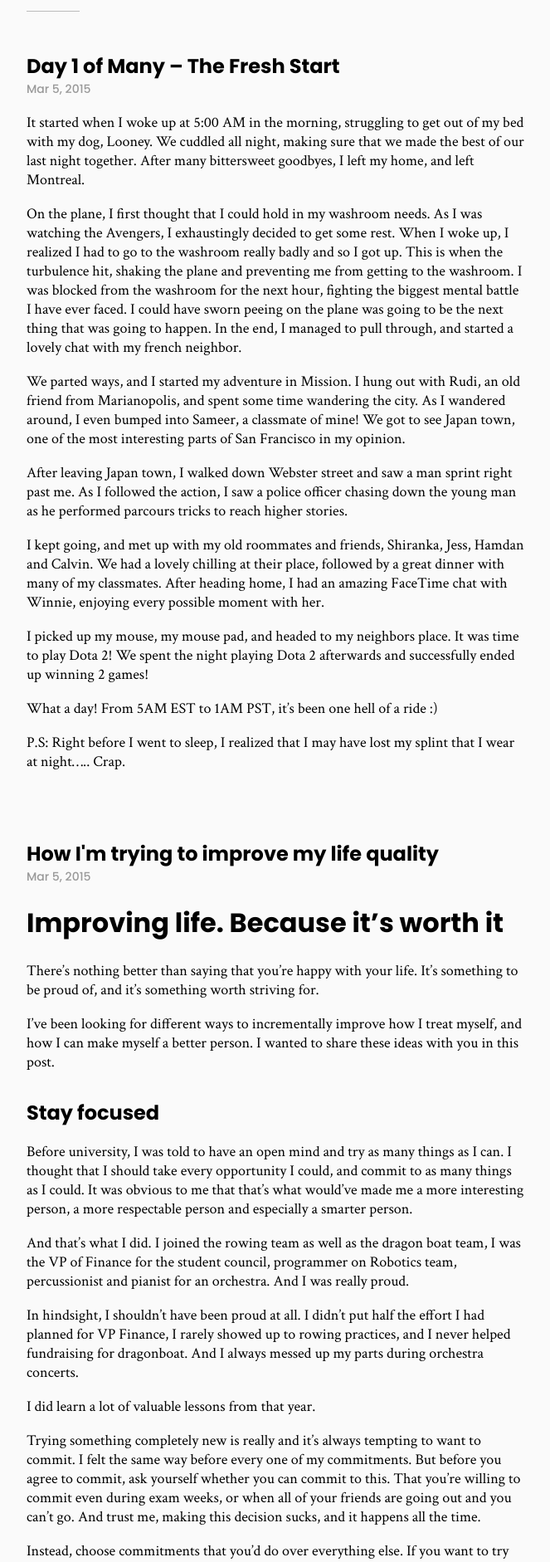
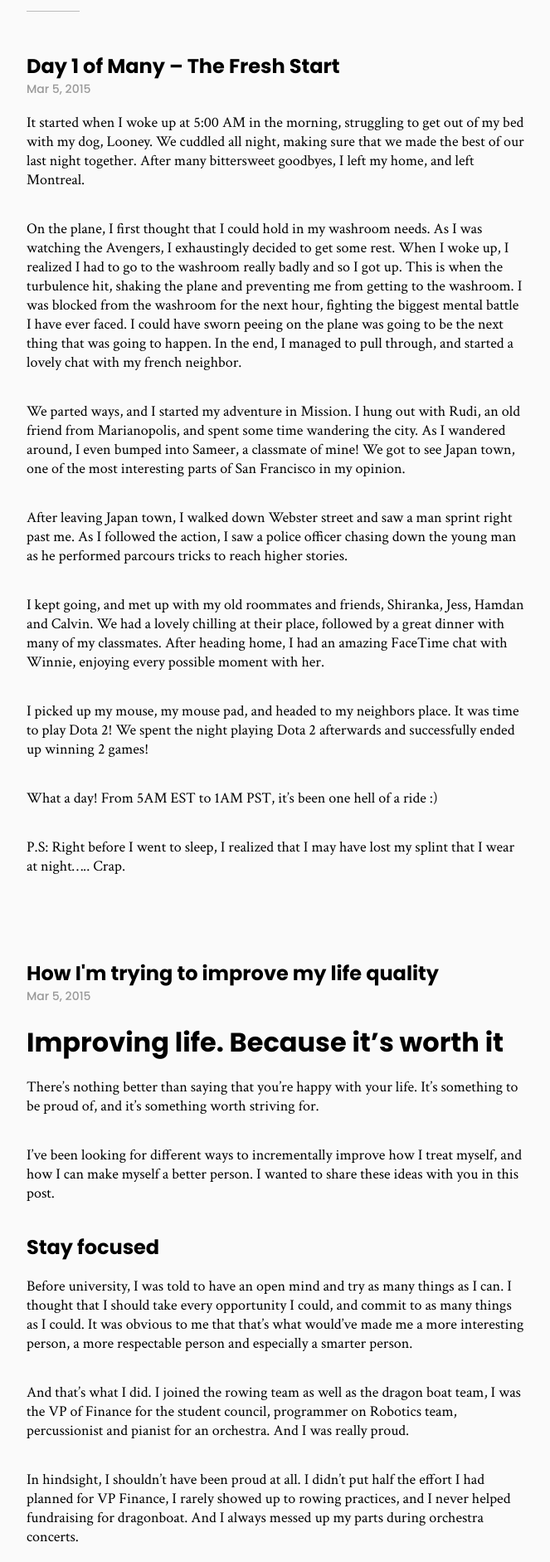
Before and after one commit to andyzg/blog.andyzhang.net, a Jekyll site: the page built from archive.html, in a window 1280 px wide. Shown: the part 341-2223 px from the top of the page at 83% size, without its empty margins (308-971 px from the left). Built offline with Jekyll 4.4.1, drawn with Linux system fonts in a browser that asks for light colours.

Commit message:
Fix margin

```diff
--- a/css/style.css
+++ b/css/style.css
@@ -155,23 +155,19 @@
 }
 
 .post-excerpt h1, .page-content h1 {
+  margin-bottom: 0px;
+
   color: #000;
   font-size: 32px;
   font-family: 'Poppins', sans-serif;
 }
 
 .post-excerpt h2, .page-content h2 {
-  margin-top: 32px;
+  margin-top: 8px;
   margin-bottom: 0px;
 
   color: #000;
   font-size: 24px;
-  font-family: 'Poppins', sans-serif;
-}
-
-.post-excerpt h1, .page-content h1 {
-  color: #000;
-  font-size: 32px;
   font-family: 'Poppins', sans-serif;
 }
 
@@ -181,3 +177,7 @@
 .page-content em {
   color: #000;
 }
+
+p {
+  margin-bottom: 36px;
+}
```
